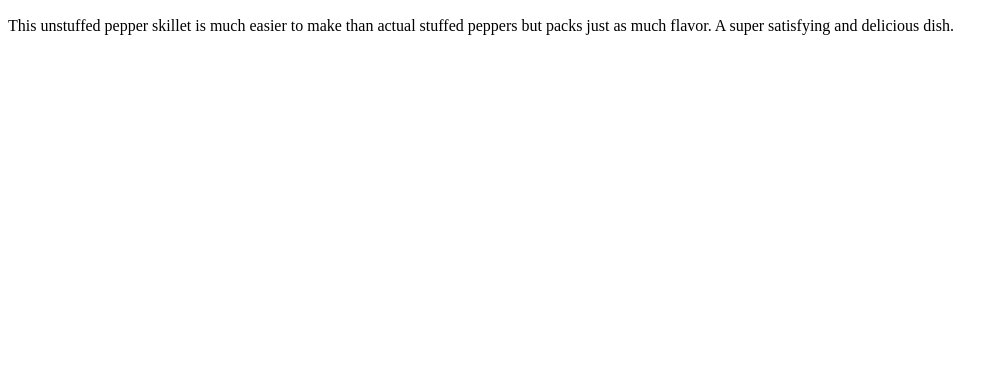
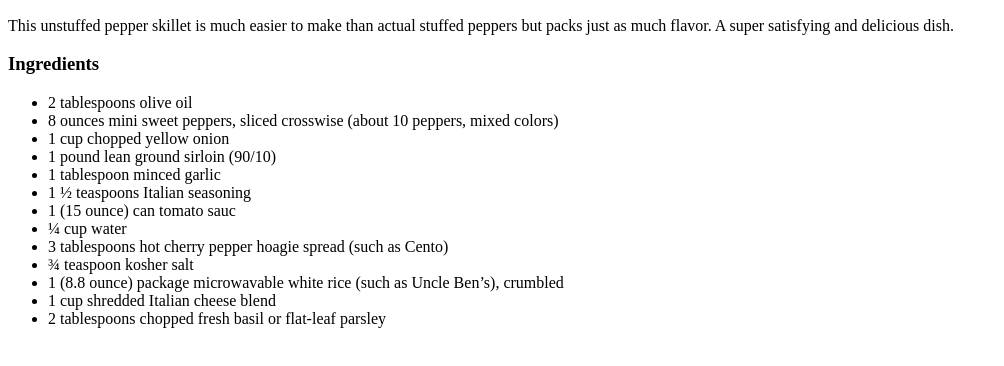
Before and after one commit to brdorad3/odin-recipes, a plain HTML site: page recipes/unstuffedpepperskillet.html in a window 1280 px wide. Shown: the part 434-800 px from the top of the page, without its empty margins (0-1004 px from the left). Drawn offline with Linux system fonts and the light colour scheme.

Commit message:
Added unordered list of ingredients

```diff
--- a/recipes/unstuffedpepperskillet.html
+++ b/recipes/unstuffedpepperskillet.html
@@ -8,5 +8,25 @@
     <img src="https://www.allrecipes.com/thmb/tf9SxooD-VEMab1Z3twOpVUldcM=/750x0/filters:no_upscale():max_bytes(150000):strip_icc():format(webp)/Unstuffed-Pepper-Skillet-ddmfs-3x2-062-7d10aefa461941f6b5e00cd3d9486c4c.jpg">
 <h2>Description</h2>
     <p>This unstuffed pepper skillet is much easier to make than actual stuffed peppers but packs just as much flavor. A super satisfying and delicious dish.</p>
+<h3>Ingredients</h3>
+<ul>
+<li>2 tablespoons olive oil</li>
+<li>8 ounces mini sweet peppers, sliced crosswise (about 10 peppers, mixed colors)
+</li>
+<li>1 cup chopped yellow onion</li>
+<li>1 pound lean ground sirloin (90/10)</li>
+<li>1 tablespoon minced garlic</li>
+<li>1 ½ teaspoons Italian seasoning</li>
+<li>1 (15 ounce) can tomato sauc</li>
+<li>¼ cup water</li>
+<li>3 tablespoons hot cherry pepper hoagie spread (such as Cento)</li>
+<li>¾ teaspoon kosher salt</li>
+<li>1 (8.8 ounce) package microwavable white rice (such as Uncle Ben’s), crumbled</li>
+<li>1 cup shredded Italian cheese blend</li>
+<li>2 tablespoons chopped fresh basil or flat-leaf parsley</li>
+
+</ul>
+
+
 </body>
 </html>
```
